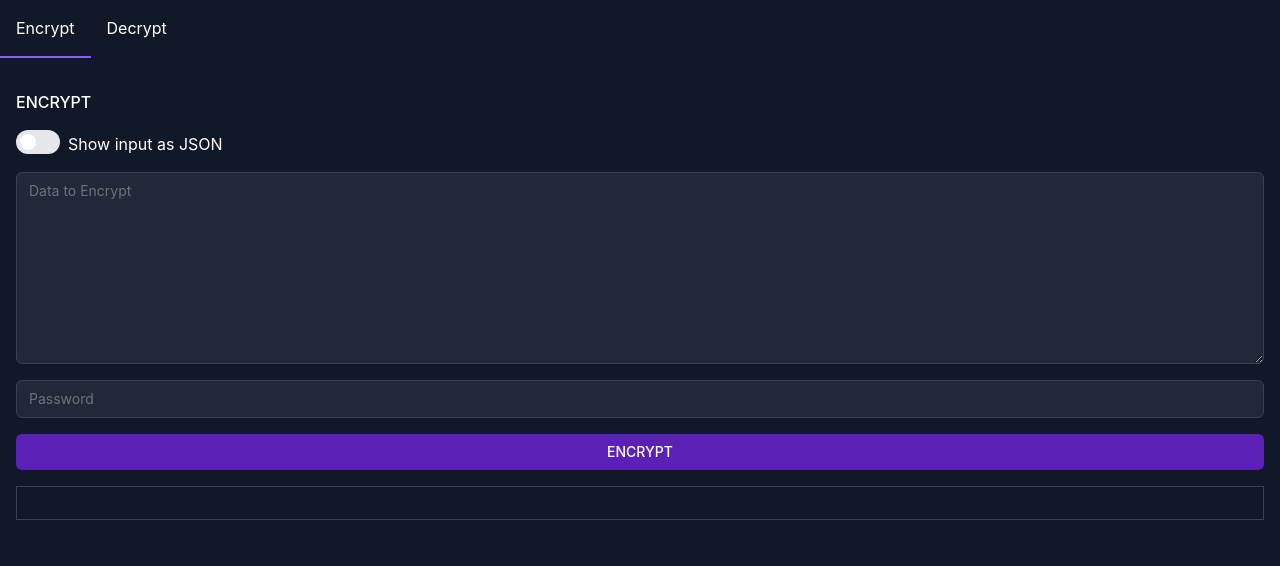
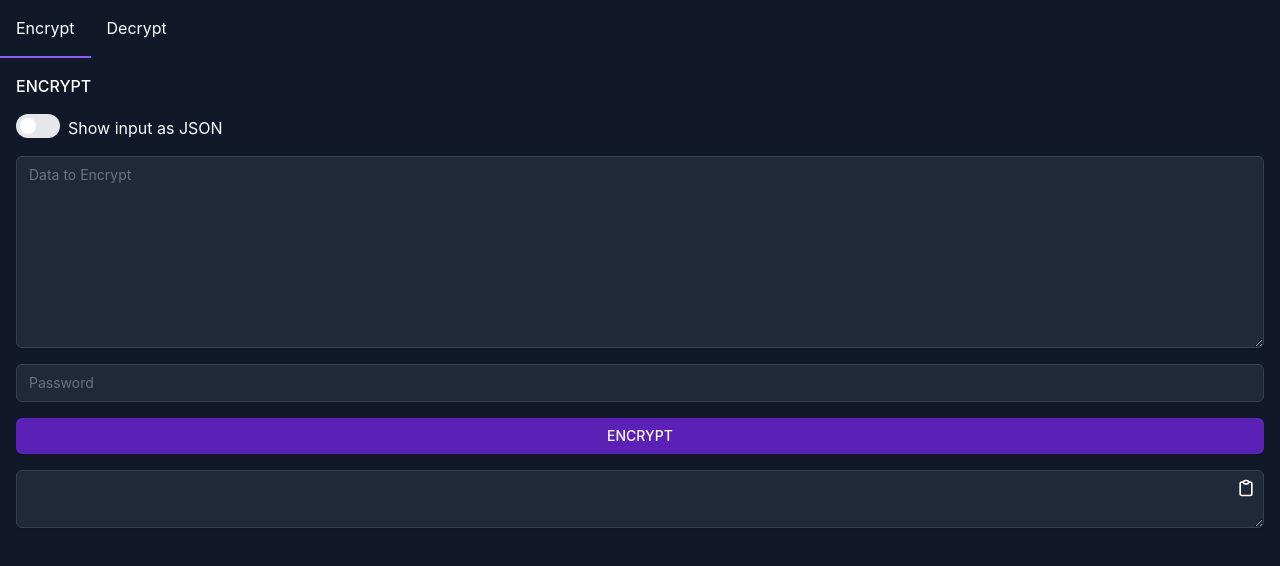
Before and after one commit to jhonarendra/crypto-js-example, a React (Create React App) app: page / in a window 1280 px wide. Shown: the top 566 px of the page. Built offline with nearby package versions, Linux system fonts and the light colour scheme.

Commit message:
fix: bug

```diff
--- a/src/App.jsx
+++ b/src/App.jsx
@@ -5,6 +5,7 @@ import CriptoJs from 'crypto-js'// import the react-json-view component
 import ReactJson from 'react-json-view'
 import SwitchComp from './components/SwitchComp';
 import { Tab } from '@headlessui/react';
+import { ClipboardIcon } from '@heroicons/react/outline';
 
 function App() {
 
@@ -44,6 +45,18 @@ function App() {
       setJsonDataDecrypt({})
       return false
     }
+  }
+
+  const copyToClipboard = (e) => {
+    let el = null
+    if (e === 'Encrypt') {
+      el = document.getElementById('encryptedResult')
+    } else {
+      el = document.getElementById('decryptedResult')
+    }
+    el.select()
+    el.setSelectionRange(0, 99999)
+    navigator.clipboard.writeText(el.value)
   }
 
   useEffect(() => {
@@ -103,7 +116,7 @@ function App() {
                   key={e}
                 >
                   <div className='p-4'>
-                    <h3 className='font-medium uppercase py-4'>
+                    <h3 className='font-medium uppercase pb-4'>
                       { e }
                     </h3>
                     <form onSubmit={(e === 'Encrypt') ? onSubmitEncrypt : onSubmitDecrypt}>
@@ -118,32 +131,21 @@ function App() {
                           </span>
                         </div>
                         {
-                          (e === 'Encrypt' && !isEncryptJson) ? (
+                          ((e === 'Encrypt' && !isEncryptJson) || e === 'Decrypt') ? (
                             <textarea
                               className='t-form mb-4 h-48'
-                              name="dataEncrypt"
-                              value={form.dataEncrypt || ''}
+                              name={(e === 'Encrypt') ? 'dataEncrypt' : 'dataDecrypt'}
+                              value={(e === 'Encrypt') ? form.dataEncrypt : form.dataDecrypt}
                               onChange={handleFormChange}
-                              placeholder="Data to Encrypt"
+                              placeholder={`Data to ${e}`}
                               required
                             ></textarea>
                           ) : ''
                         }
+
                         {
                           (e === 'Encrypt' && isEncryptJson) ? (
                             <ReactJson src={jsonDataEncrypt} theme="monokai" />
-                          ) : ''
-                        }
-                        {
-                          (e === 'Decrypt') ? (
-                            <textarea
-                              className='t-form mb-4 h-48'
-                              name="dataDecrypt"
-                              value={form.dataDecrypt || ''}
-                              onChange={handleFormChange}
-                              placeholder="Data to Decrypt"
-                              required
-                            ></textarea>
                           ) : ''
                         }
 
@@ -164,24 +166,25 @@ function App() {
                       </div>
                     </form>
                     {
-                      (e === 'Encrypt') ? (
-                        <div
-                          className='mt-4 p-4 border dark:border-gray-700 break-words'
-                        >
-                          { encryptResult }
+                      (e === 'Encrypt' || (e === 'Decrypt' && !isDecryptJson)) ? (
+                        <div className='relative'>
+                          <textarea
+                            id={(e === 'Encrypt') ? 'encryptedResult' : 'decryptedResult'}
+                            className='t-form mt-4'
+                            value={(e === 'Encrypt') ? encryptResult : decryptResult}
+                            onChange={null}
+                          />
+                          <button
+                            type="button"
+                            className='absolute top-2 right-2'
+                            onClick={() => copyToClipboard(e)}
+                          >
+                            <ClipboardIcon className='w-5 h-5' />
+                          </button>
                         </div>
                       ) : ''
                     }
 
-                    {
-                      (e === 'Decrypt' && !isDecryptJson) ? (
-                        <div
-                          className='mt-4 p-4 border dark:border-gray-700 break-words'
-                        >
-                          { decryptResult }
-                        </div>
-                      ) : ''
-                    }
                     {
                       (e === 'Decrypt' && isDecryptJson) ? (
                         <div className='max-h-96 overflow-y-auto mt-4'>
@@ -197,29 +200,7 @@ function App() {
         </Tab.Group>
       </div>
       <div className='hidden'>
-      <button className="
-        relative
-        rounded-md
-        shadow-sm
-        font-medium
-        text-sm
-        uppercase
-        transition-all
-      px-4 py-2
-          text-white
-
-          focus:outline-none
-          focus:ring-2
-          focus:ring-offset-2
-          focus:ring-brand-500
-
-          bg-brand-600
-          dark:bg-brand-800
-          hover:bg-brand-500
-          hover:dark:bg-brand-700
-        w-full text-center " type="submit"><span className="
-
-            ">Encrypt</span></button>
+        <button className="  relative  rounded-md  shadow-sm  font-medium  text-sm  uppercase  transition-allpx-4 py-2     text-white      focus:outline-none    focus:ring-2    focus:ring-offset-2    focus:ring-brand-500      bg-brand-600    dark:bg-brand-800    hover:bg-brand-500    hover:dark:bg-brand-700  w-full text-center " type="submit"><span className="              ">Encrypt</span></button>
       </div>
     </>
   );
```
